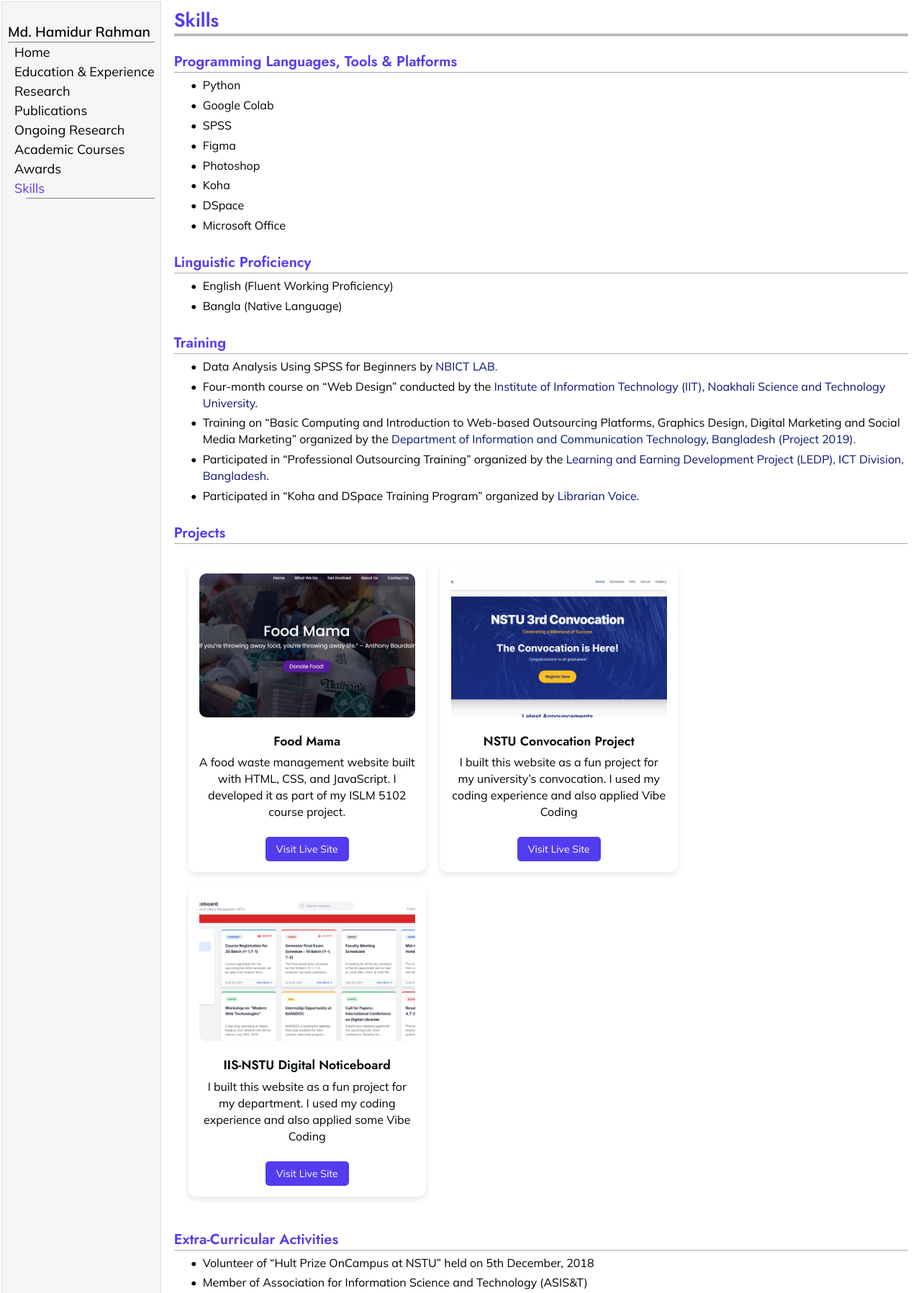
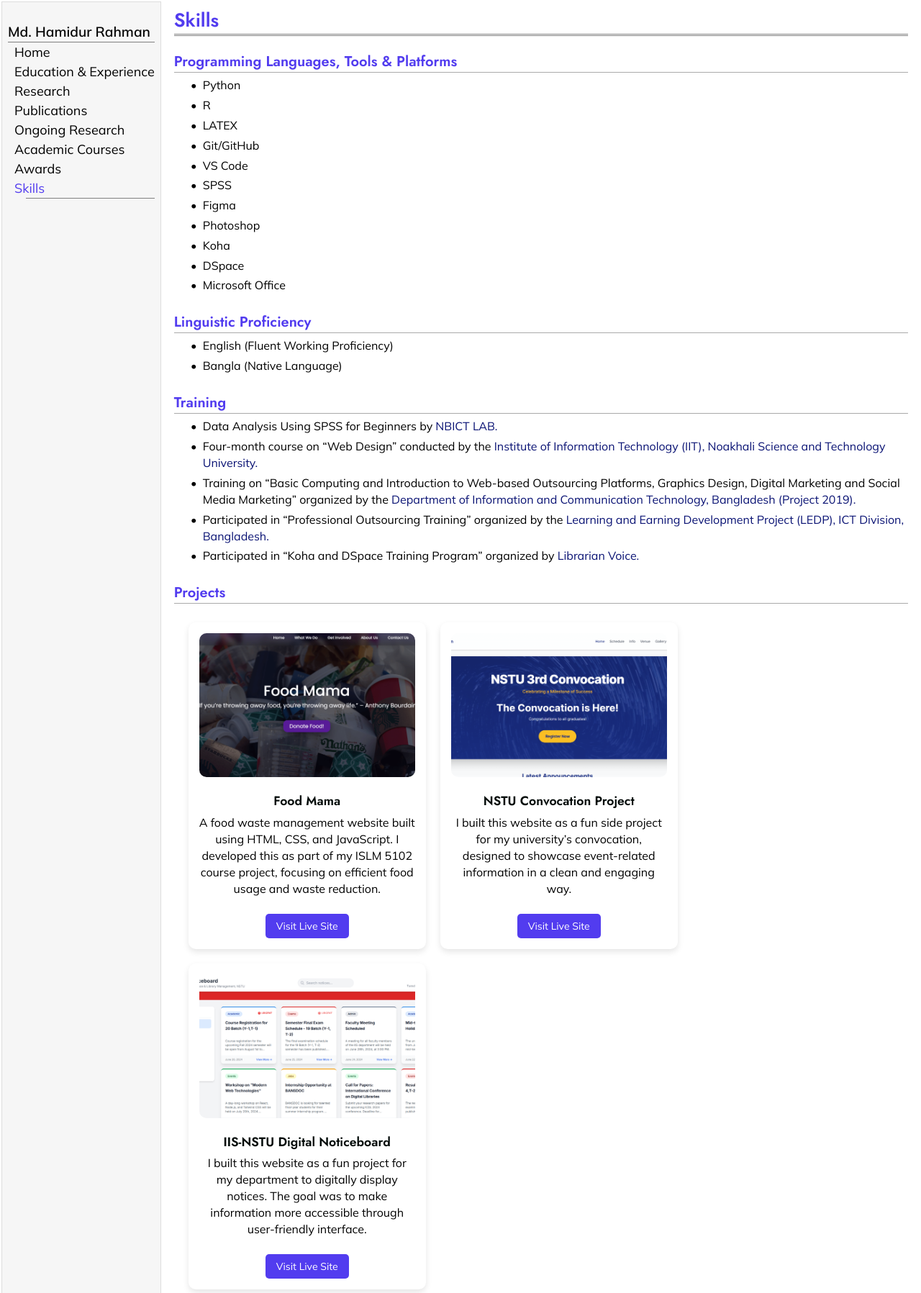
Before and after one commit to md-hamidur-rahman/md-hamidur-rahman.github.io, a plain HTML site: page activities.html in a window 1280 px wide. Shown: the top 1797 px of the page at 72% size. Drawn offline with Linux system fonts and the light colour scheme.

Commit message:
new year updates

```diff
--- a/activities.html
+++ b/activities.html
@@ -34,7 +34,13 @@
 <ul>
   <li><p>Python</p>
   </li>
-  <li><p>Google Colab</p>
+  <li><p>R</p>
+  </li>
+  <li><p>LATEX</p>
+  </li>
+  <li><p>Git/GitHub</p>
+  </li>
+  <li><p>VS Code</p>
   </li>
   <li><p>SPSS</p>
   </li>
@@ -83,9 +89,7 @@
       <img src="misc/food.png" alt="Project 1">
       <h3>Food Mama</h3>
       <p>
-        A food waste management website built with HTML, CSS, and JavaScript.
-        I developed it as part of my ISLM 5102 course project.
-      </p>
+        A food waste management website built using HTML, CSS, and JavaScript. I developed this as part of my ISLM 5102 course project, focusing on efficient food usage and waste reduction.</p>
       <a href="https://md-hamidur-rahman.github.io/Food-Mama/" target="_blank" class="live-button">
         Visit Live Site
       </a>
@@ -96,7 +100,7 @@
       <img src="misc/nstu.png" alt="NSTU Convocation">
       <h3>NSTU Convocation Project</h3>
       <p>
-        I built this website as a fun project for my university’s convocation. I used my coding experience and also applied Vibe Coding </p>
+        I built this website as a fun side project for my university’s convocation, designed to showcase event-related information in a clean and engaging way.</p>
       <a href="https://convoprojectnstu.vercel.app/" target="_blank" class="live-button">Visit Live Site</a>
     </div>
 
@@ -106,7 +110,7 @@
       <h3>IIS-NSTU Digital Noticeboard
 </h3>
       <p>
-        I built this website as a fun project for my department. I used my coding experience and also applied some Vibe Coding </p>
+        I built this website as a fun project for my department to digitally display notices. The goal was to make information more accessible through user-friendly interface.</p>
       <a href="https://iis-nstu-digital-noticeboard.vercel.app/" target="_blank" class="live-button">Visit Live Site</a>
     </div>
 
```
Also changed, not shown: awards.html (+5 -6 lines), index-2.html (+2 -2 lines), index.html (+2 -2 lines), 2 other files.
